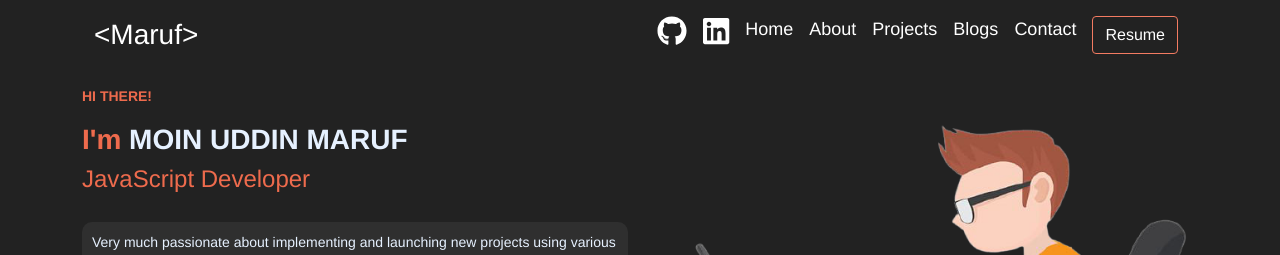
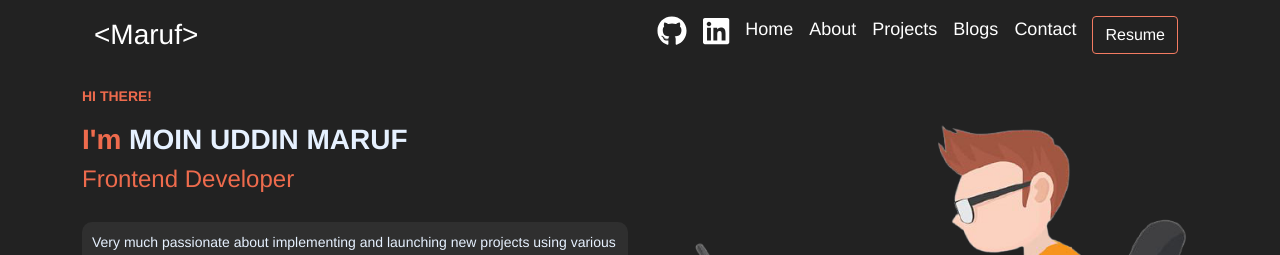
Before and after one commit to MarufHimalay/portfolio-website, a React (Create React App) app: page / in a window 1280 px wide. Shown: the top 255 px of the page. Built offline with nearby package versions, Linux system fonts and the light colour scheme.

Commit message:
final submission

```diff
--- a/src/components/Header/Header.js
+++ b/src/components/Header/Header.js
@@ -14,7 +14,7 @@ const Header = () => {
                     <div>
                         <p style={{ color: "#EE6B4D", fontWeight:"700" }} className="title">HI THERE!</p>
                         <h3 style={{ color: "#E6F1FF", fontWeight: "700" }}><span style={{ color: "#EE6B4D" }}>I'm</span> MOIN UDDIN MARUF</h3>
-                        <h4 style={{ color: "#EE6B4D" }}>JavaScript Developer</h4>
+                        <h4 style={{ color: "#EE6B4D" }}>Frontend Developer</h4>
                         <br />
                         <p style={{ color: "#E6F1FF", backgroundColor:"#2F2F2F", padding:"10px", borderRadius:"10px" }}>Very much passionate about implementing and launching new projects using various technology. Ability to translate business requirements into technical solutions. Looking for an entry-level position as a software engineer in a reputed firm.</p>
                         <Button id="button-hover"  className="btn mx-2"><span style={{ color: "white" }}> <a style={{textDecoration:"none", color:"white"}} href="https://docs.google.com/document/d/1y31F5Lovs5gStzoOc6d8H6baNsG8uU-uDG0hfvjUFV4/edit">Resume</a> </span></Button>
```
